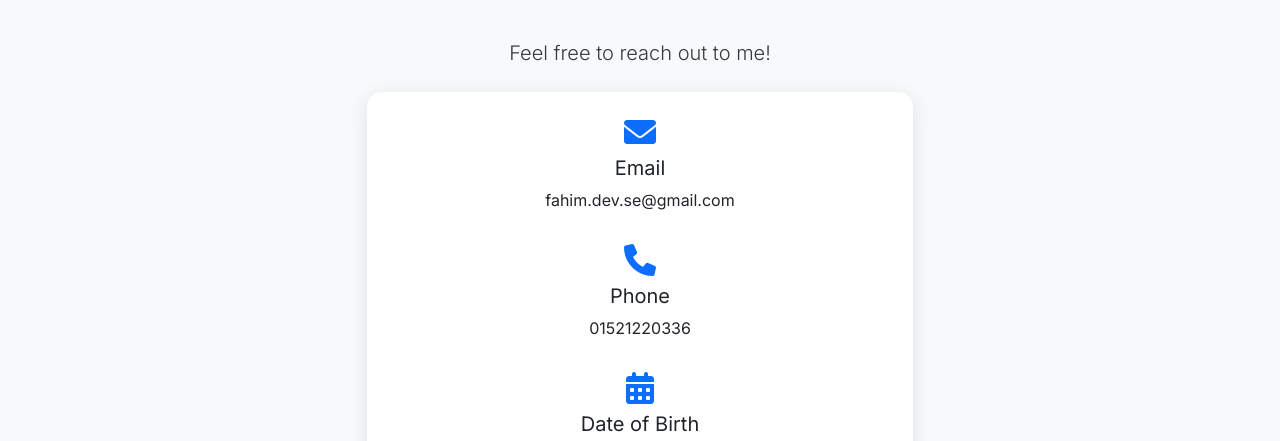
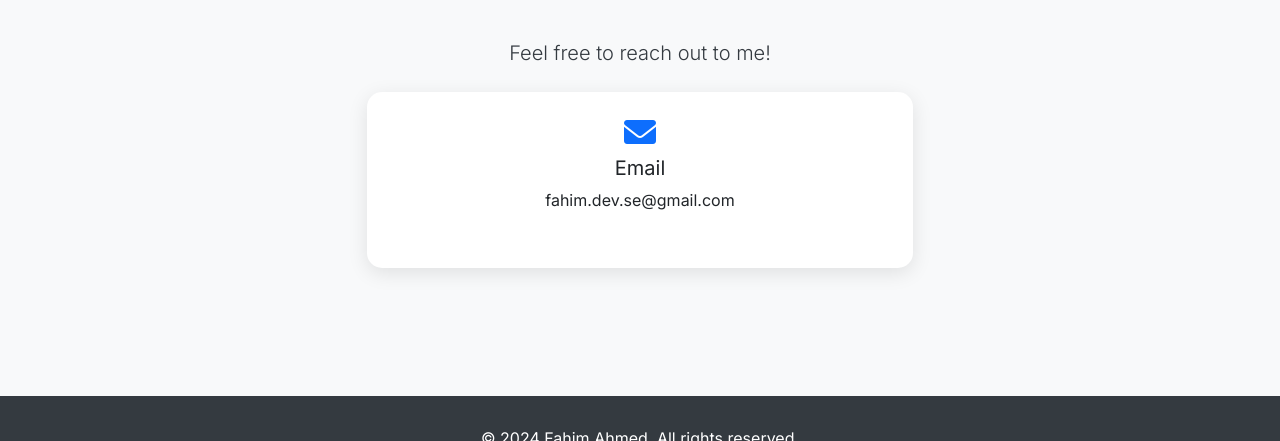
Before and after one commit to sniperxenocide/portfolio, a plain HTML site: page index.html in a window 1280 px wide. Shown: the part 3623-4064 px from the top of the page. Drawn offline with nearby package versions, Linux system fonts and the light colour scheme.

Commit message:
Update index.html

```diff
--- a/index.html
+++ b/index.html
@@ -624,16 +624,6 @@
                             <h5>Email</h5>
                             <p>fahim.dev.se@gmail.com</p>
                         </div>
-                        <div class="mb-3">
-                            <i class="fas fa-phone fa-2x text-primary mb-2"></i>
-                            <h5>Phone</h5>
-                            <p>01521220336</p>
-                        </div>
-                        <div class="mb-3">
-                            <i class="fas fa-calendar-alt fa-2x text-primary mb-2"></i>
-                            <h5>Date of Birth</h5>
-                            <p>11 January, 1995</p>
-                        </div>
                     </div>
                 </div>
             </div>
```
